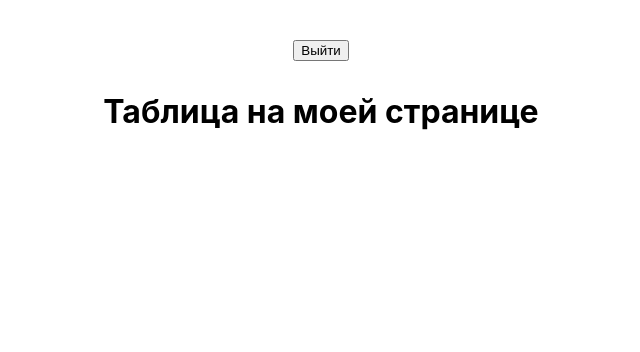
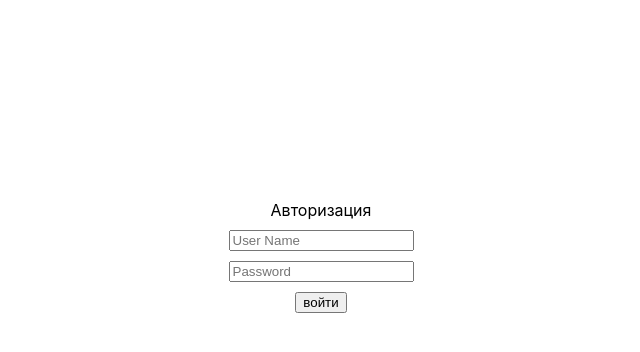
Before and after one commit to Chistik-AE/cheldon, a React (Create React App) app: page / in a window 1280 px wide. Shown: the top 352 px of the page, without its empty margins (319-959 px from the left). Built offline with nearby package versions, Linux system fonts and the light colour scheme.

Commit message:
change login

```diff
--- a/package.json
+++ b/package.json
@@ -9,7 +9,7 @@
     "file-system": "^2.2.2",
     "react": "^18.2.0",
     "react-dom": "^18.2.0",
-    "react-scripts": "5.0.1",
+    "react-scripts": "^5.0.1",
     "web-vitals": "^2.1.4"
   },
   "scripts": {
--- a/src/App.js
+++ b/src/App.js
@@ -8,8 +8,8 @@ import data from './mySpace/dataBase.json'
 function App() {
   return (
     <div className="App">
-      {/*       <LogIn />  */}
-      <MySpace />
+            <LogIn />
+      {/* <MySpace /> */}
     </div>
   );
 }
--- a/src/logIn/LogIn.js
+++ b/src/logIn/LogIn.js
@@ -5,44 +5,54 @@ import './logIn.css'
 export default function LogIn() {
     const [userName, setUserName] = useState('');
     const [userPassword, setUserPassword] = useState('');
-    const [userRole, setUserRole] = useState('');
-    const [userAuth, setUserAuth] = useState(false);
+
+    const [user, setUser] = useState({
+        role: '',
+        isAuth: false
+    })
 
     const userInfo = {
         login: userName,
         pass: userPassword,
-        role: userRole,
-        auth: userAuth
+        role: user.role,
+        auth: user.isAuth
     }
 
-    async function checkUser() {
+    function checkUser(prev, props) {
+        let newState = { ...prev, role: '', isAuth: false };
         if (userName === 'andrey@vtb.ru' && userPassword === 'adminPassword') {
-            setUserRole('admin');
-            setUserAuth(true)
-        } else {
+            newState = { ...prev, role: 'admin', isAuth: true };
+        }
+        else
             if (userName === 'sasha@vtb.ru' && userPassword === 'userPassword') {
-                setUserAuth(true);
-                setUserRole('default user')
+                newState = { ...prev, role: 'default user', isAuth: true };
             }
-        }
+        return newState
     }
 
-    function showUserInfo() {
-        console.log(JSON.stringify(userInfo, null, 2))
+    const SuccessBlock = () => {
+        let descr = JSON.stringify(userInfo, null, 2)
+        return (<div style={{ marginTop: '200px' }} > log is success <br/> {descr}</div>)
     }
 
 
-    return (
+
+
+    return (<div>
+        {!user.isAuth ?
             <div className='logIn'>
                 Авторизация
                 <input type='email' placeholder='User Name' id='email' value={userName} onChange={(event) => setUserName(event.target.value)} required />
                 <input type='password' placeholder='Password' id='password' value={userPassword} onChange={(event) => setUserPassword(event.target.value)} required />
-            <button className='inputButtom' onClick={() => checkUser()} >
-                проверить
-            </button>
-            <button disabled={!userAuth} className='inputButtom' onClick={() => showUserInfo()} >
+                <button className='inputButtom'
+                    onClick={() => {
+                        setUser(checkUser)
+                    }} >
                     войти
                 </button>
+            </div>
+            : <SuccessBlock />
+        }
     </div>
     )
 
```
Also changed, not shown: 1 other file (tests, documents, lock files or other folders). Lines whose indentation alone changed are shown as unchanged.
